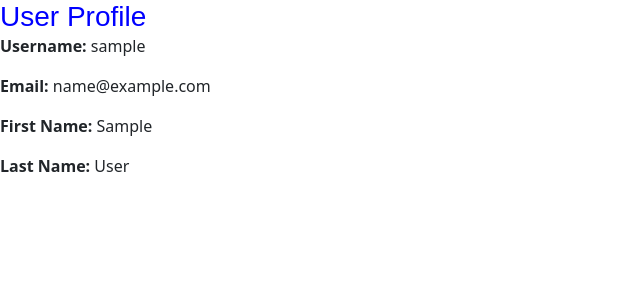
After one commit to BrightSid377/MFP_OrderProcessing, a Django app: page /profile/ in a window 1280 px wide. The commit adds this page. Shown: the top 300 px of the page, without its empty margins (0-640 px from the left). Run offline with Django 5.2, Linux system fonts and the light colour scheme; the visitor is signed in with stand-in values (Sample User, id 1).

Commit message:
Profile View Update
-Added Profile class to models.py file
-Added Profile button to navbar in base.html
-Added profile.html to templates folder
-Added URL route to urls.py
-Added Profile view to views.py

```diff
--- a/catalog/templates/catalog/base.html
+++ b/catalog/templates/catalog/base.html
@@ -33,6 +33,7 @@
                 {% if user.is_authenticated %}
                 <li><a class="nav-link" href="{% url 'order_list' %}">My Orders</a></li>
                 <li><a class="nav-link" href="{% url 'order_create' %}">New Order</a></li>
+                    <li><a href="{% url 'profile' %}">Profile</a></li>
                 {% endif %}
 
                 {% if user.is_superuser %}
--- /dev/null
+++ b/catalog/templates/profile.html
@@ -0,0 +1,20 @@
+{% load static %}
+<!doctype html>
+<html lang="en">
+ <head>
+    <meta charset="utf-8">
+    <meta name="viewport" content="width=device-width, initial-scale=1">
+    <title>{% block title %}Maverick Food Pantry{% endblock %}</title>
+    <link href="https://cdn.jsdelivr.net/npm/bootstrap@5.3.0-alpha1/dist/css/bootstrap.min.css" rel="stylesheet"
+          integrity="sha384-GLhlTQ8iRABdZLl6O3oVMWSktQOp6b7In1Zl3/Jr59b6EGGoI1aFkw7cmDA6j6gD" crossorigin="anonymous">
+    <link href="{% static 'css/my_style.css' %}" rel="stylesheet">
+</head>
+<body>
+    <h1>User Profile</h1>
+    <p><strong>Username:</strong> {{ user.username }}</p>
+    <p><strong>Email:</strong> {{ user.email }}</p>
+    <p><strong>First Name:</strong> {{ user.first_name }}</p>
+    <p><strong>Last Name:</strong> {{ user.last_name }}</p>
+    <!-- Add more user attributes as needed -->
+</body>
+</html>
--- a/catalog/urls.py
+++ b/catalog/urls.py
@@ -15,5 +15,6 @@ urlpatterns = [
 
     path('staff/create/', views.StaffCreate.as_view(), name='staff_create'),
     path('staff/<int:pk>/update/', views.StaffUpdate.as_view(), name='staff_update'),
-
+# ar 7/31 adding url route for profile page
+    path('profile/', views.profile, name='profile'),
 ]
--- a/catalog/views.py
+++ b/catalog/views.py
@@ -3,6 +3,7 @@ from .models import (Customer, OrdersHeader,Products, Staff)
 from django.shortcuts import render, reverse, resolve_url
 from django.contrib.auth.mixins import LoginRequiredMixin
 from django.views.generic.edit import CreateView, UpdateView
+from django.contrib.auth.decorators import login_required
 
 def index(request):
     """View function for home page of site."""
@@ -109,3 +110,8 @@ class StaffCreate(CreateView):
 #         print('Creator user updated',request.user)
 #         post.save()
 #     return  render(request,'ordersheader_form_edit.html', {"form": form})
+
+@login_required
+def profile(request):
+    user = request.user  # Get the current logged-in user
+    return render(request, 'profile.html', {'user': user})
```
Also changed, not shown: catalog/models.py (+14 -0 lines).
